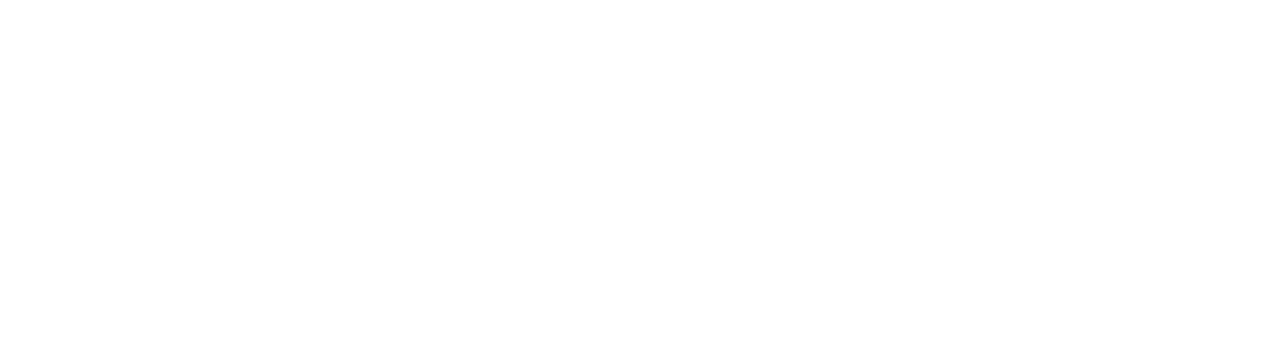
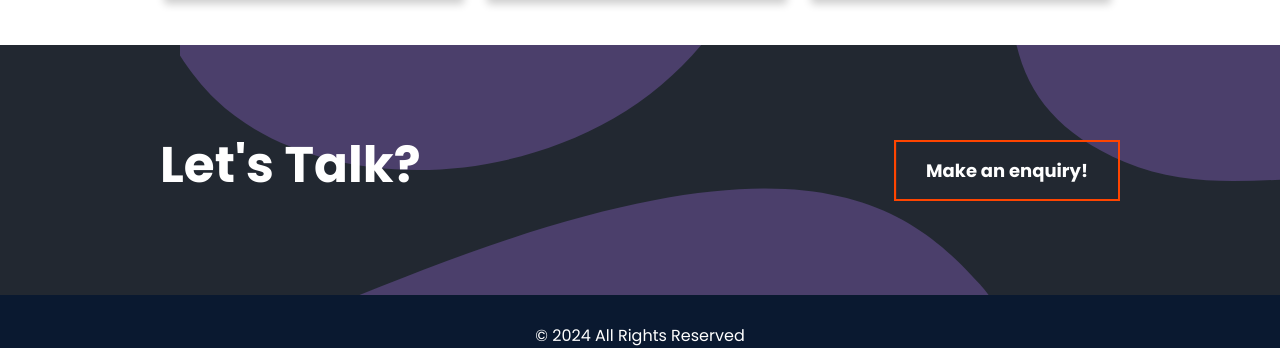
Before and after one commit to vishnutvm/collage-project, a React (Create React App) app in the folder frontend/: page / in a window 1280 px wide. Shown: the part 1240-1588 px from the top of the page. Built offline with nearby package versions, Linux system fonts and the light colour scheme.

Commit message:
Updated footer

```diff
--- /dev/null
+++ b/frontend/src/components/Footer/FooterLinks.js
@@ -0,0 +1,16 @@
+import React from "react";
+import "./FooterLinks.scss";
+const FooterLinks = () => {
+  return (
+    <>
+      <section className="contact-section">
+        <div className="container contact">
+          <h2> Let's Talk?</h2>
+          <a href="#home" className="btn btn-dark"> Make an enquiry!</a>
+        </div>
+      </section>
+    </>
+  );
+};
+
+export default FooterLinks;
--- /dev/null
+++ b/frontend/src/components/Footer/FooterLinks.scss
@@ -0,0 +1,159 @@
+.contact-section {
+    width: 100%;
+    background-color: #222831;
+    //   background-color: var(--color-grey);
+    padding: 9rem 0;
+    position: relative;
+    z-index: 0;
+    overflow: hidden;
+  }
+
+  .contact-section::before {
+    content: "";
+    position: absolute;
+    top: 0;
+    left: 0;
+    width: 180rem;
+    height: 100%;
+    background-image: url(../../assets/bg-boost-desktop.svg);
+    background-position: center center;
+    background-repeat: no-repeat;
+    z-index: -1;
+    overflow: hidden;
+  }
+
+  .contact {
+    display: flex;
+    justify-content: space-between;
+    align-items: center;
+    z-index: 1;
+  }
+  .contact .i {
+    color: #fff;
+    font-size: 2.5rem;
+    border: 2px solid var(--color-danger);
+    padding: 1rem;
+    width: 5rem;
+    height: 5rem;
+    text-align: center;
+    border-radius: 50%;
+    margin: 2px;
+    cursor: pointer;
+    transition: all 0.3s;
+    z-index: 1;
+  }
+
+  .contact .i:hover {
+    transform: translateY(-1rem);
+    z-index: 1;
+  }
+
+  .contact h2 {
+    font-size: 5rem;
+    font-weight: 700;
+    color: #fff;
+  }
+
+  // Button
+  .btn {
+    display: inline-block;
+    padding: 1.5rem 3rem;
+    font-size: 1.8rem;
+    font-weight: 700;
+    color: var(--color-white);
+    border: 2px solid var(--color-danger);
+    cursor: pointer;
+    position: relative;
+    z-index: 1;
+    overflow: hidden;
+    text-decoration: none;
+  }
+
+  .btn-dark {
+    background-color: transparent;
+    overflow: hidden;
+    color: var(--color-white);
+  }
+
+  .btn::before {
+    position: absolute;
+    content: "";
+    top: 0;
+    left: 0;
+    width: 99.5%;
+    height: 100%;
+    background-color: var(--color-danger);
+    color: var(--color-white);
+    z-index: -1;
+    transform: translateX(-100%);
+    transition: all 0.4s;
+  }
+
+  .btn:hover::before {
+    /* background-color: var(--pink); */
+    transform: translateX(0);
+    color: var(--color-white);
+  }
+
+  // Footer section
+  .footer-section {
+    padding: 5rem 0;
+    background-color: #222831;
+  }
+
+  .footer {
+    display: grid;
+    grid-template-columns: repeat(auto-fit, minmax(15rem, 1fr));
+    row-gap: 2rem;
+  }
+
+  .footer-logo {
+    width: 50%;
+    img {
+      width: 100%;
+    }
+  }
+
+  .link-heading {
+    color: #fff;
+    position: relative;
+    margin-bottom: 1rem;
+  }
+
+  .link-heading:before {
+    content: "";
+    position: absolute;
+    left: 0;
+    bottom: 0;
+    width: 25px;
+    height: 2px;
+    background-color: #fff;
+  }
+
+  .footer-links {
+    display: flex;
+    flex-direction: column;
+    text-decoration: none;
+    list-style: none;
+  }
+
+  .footer-links li {
+    padding-bottom: 1rem;
+    text-decoration: none;
+
+    a {
+      color: #ccc;
+      font-size: 1.2rem;
+    }
+  }
+
+  // Media Query 600px
+  @media screen and (max-width: 600px) {
+    .contact {
+      flex-direction: column;
+    }
+
+    .contact > * {
+      margin: 3rem 0;
+    }
+  }
--- a/frontend/src/components/Home/ProductCategory.js
+++ b/frontend/src/components/Home/ProductCategory.js
@@ -24,7 +24,7 @@
 
   return <div className="categories">
     {categories.map((cat)=>(
-        <div key ={cat.id}>
+        <div key ={cat.id} className="--flex-center">
             <Category title = {cat.title} image = {cat.image} />
         </div>
     ))}
--- a/frontend/src/pages/Home/Home.js
+++ b/frontend/src/pages/Home/Home.js
@@ -7,6 +7,7 @@
 import CarousalItem from "../../components/Carousel/CarousalItem";
 import ProductCarousel from "../../components/Carousel/ProductCarousel";
 import ProductCategory from "../../components/Home/ProductCategory";
+import FooterLinks from "../../components/Footer/FooterLinks";
 
 const Home = () => {
   const Products = productData.map((item) => (
@@ -23,19 +24,20 @@
   return (
     <>
       <Slider />
-      <section>
+      {/* <section>
         <div className="container">
           <HomeInfoBox />
           <PageHeading heading={"Latest Products"} btnText={"Shop Now >>>"} />
           <ProductCarousel products={Products} />
         </div>
-      </section>
+      </section> */}
       <section className="--bt-grey">
         <div className="container">
           <h3>Categories</h3>
           <ProductCategory />
         </div>
       </section>
+      <FooterLinks />
     </>
   );
 };
```
Also changed, not shown: frontend/src/components/Footer/Footer.module.scss (added, +12 -0 lines), frontend/src/components/Footer/Footer.js (added).
